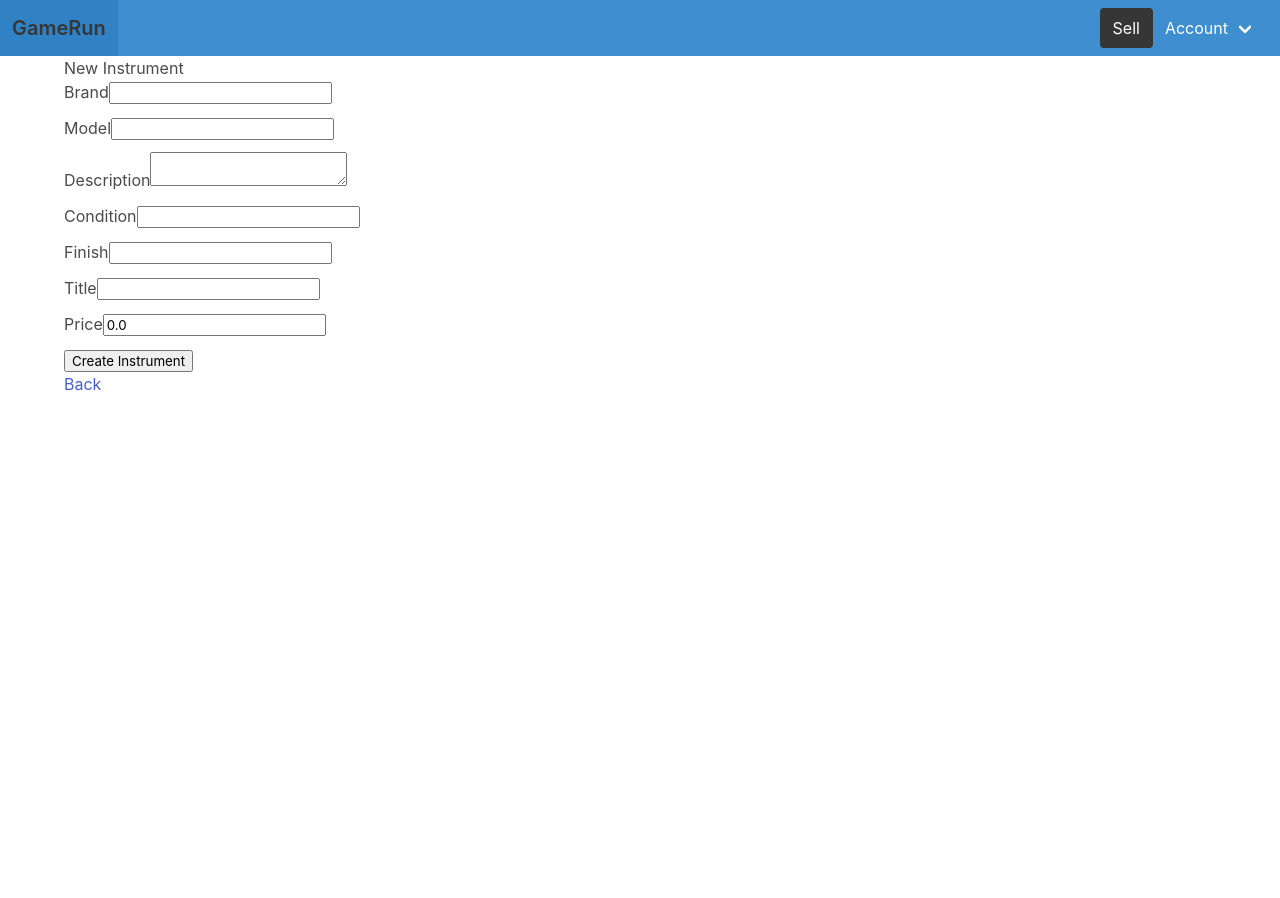
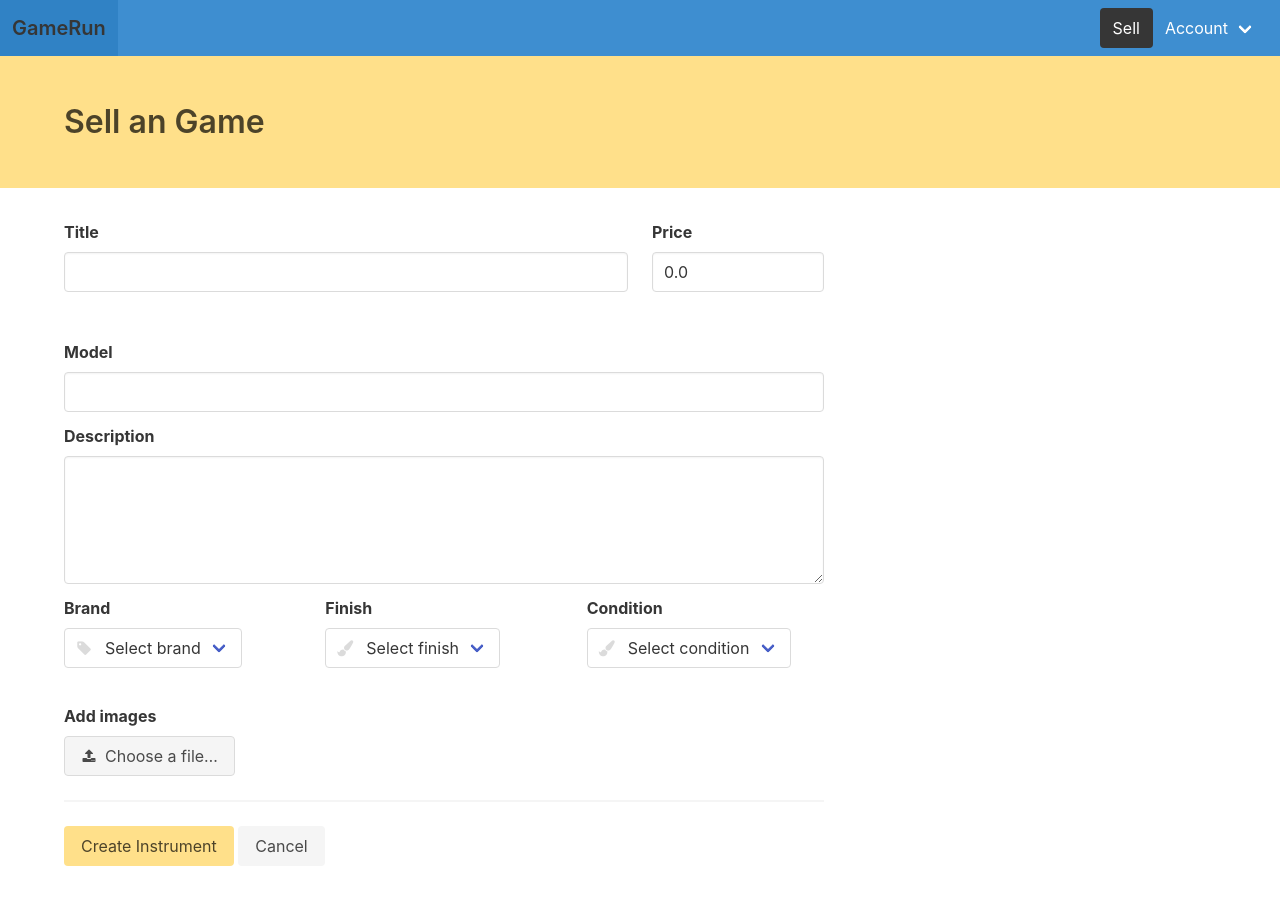
Before and after one commit to ValeriuOlar/gamestop, a Rails app: page /instruments/new in a window 1280 px wide. Before the commit the page ends 391 px from the top, so only its background shows below. Run offline with Rails 7, Linux system fonts and the light colour scheme; the visitor is signed in with stand-in values (Sample User, id 1); style sheets or scripts are compiled from the project's sources; some libraries are stand-ins or nearby versions.

Commit message:
Instrument details

```diff
--- a/app/controllers/instruments_controller.rb
+++ b/app/controllers/instruments_controller.rb
@@ -1,10 +1,11 @@
 class InstrumentsController < ApplicationController
   before_action :set_instrument, only: [:show, :edit, :update, :destroy]
+  before_action :authenticate_user!, except: [:index, :show]
 
   # GET /instruments
   # GET /instruments.json
   def index
-    @instruments = Instrument.all
+    @instruments = Instrument.all.order("created_at desc")
   end
 
   # GET /instruments/1
@@ -14,7 +15,7 @@ class InstrumentsController < ApplicationController
 
   # GET /instruments/new
   def new
-    @instrument = Instrument.new
+    @instrument = current_user.instruments.build
   end
 
   # GET /instruments/1/edit
@@ -24,7 +25,7 @@ class InstrumentsController < ApplicationController
   # POST /instruments
   # POST /instruments.json
   def create
-    @instrument = Instrument.new(instrument_params)
+    @instrument = current_user.instruments.build(instrument_params)
 
     respond_to do |format|
       if @instrument.save
@@ -69,6 +70,6 @@ class InstrumentsController < ApplicationController
 
     # Never trust parameters from the scary internet, only allow the white list through.
     def instrument_params
-      params.require(:instrument).permit(:brand, :model, :description, :condition, :finish, :title, :price)
+      params.require(:instrument).permit(:brand, :model, :description, :condition, :finish, :title, :price, :image)
     end
 end
--- a/app/models/user.rb
+++ b/app/models/user.rb
@@ -3,4 +3,5 @@ class User < ApplicationRecord
   # :confirmable, :lockable, :timeoutable, :trackable and :omniauthable
   devise :database_authenticatable, :registerable,
          :recoverable, :rememberable, :validatable
+  has_many :instruments
 end
--- a/app/views/instruments/_form.html.erb
+++ b/app/views/instruments/_form.html.erb
@@ -1,19 +1,105 @@
+<div class="columns">
+  <div class="column is-8 is-centered">
 
-<%= simple_form_for(@instrument) do |f| %>
-  <%= f.error_notification %>
-  <%= f.error_notification message: f.object.errors[:base].to_sentence if f.object.errors[:base].present? %>
+    <%= simple_form_for @instrument, html: { multipart: true } do |f| %>
+      <%= f.error_notification %>
 
-  <div class="form-inputs">
-    <%= f.input :brand %>
-    <%= f.input :model %>
-    <%= f.input :description %>
-    <%= f.input :condition %>
-    <%= f.input :finish %>
-    <%= f.input :title %>
-    <%= f.input :price %>
+        <div class="columns">
+
+          <div class="field column is-9">
+            <div class="control">
+              <%= f.input :title , required: true, input_html: { class: "input"}, wrapper: false, label_html: { class:"label" } %>
+            </div>
+          </div>
+
+          <div class="field column">
+            <div class="control">
+              <%= f.input :price, required: true, input_html: { class:"input", maxlength: 7  }, wrapper: false, label_html: { class:"label" } %>
+            </div>
+          </div>
+
+        </div>
+
+        <div class="field">
+          <div class="control">
+            <%= f.input :model, required: true, input_html: { class:"input" }, wrapper: false, label_html: { class:"label" } %>
+          </div>
+        </div>
+
+        <div class="field">
+          <div class="control">
+            <%= f.input :description, required: true, input_html: { class:"textarea" }, wrapper: false, label_html: { class:"label" } %>
+          </div>
+        </div>
+
+        <div class="columns">
+          <div class="field column is-4">
+            <div class="control">
+              <label class="label">Brand</label>
+              <div class="control has-icons-left">
+                <span class="select">
+                  <%= f.input_field :brand, collection: Instrument::BRAND, prompt: "Select brand" %>
+                </span>
+                <span class="icon is-small is-left">
+                  <i class="fa fa-tag"></i>
+                </span>
+              </div>
+            </div>
+           </div>
+
+          <div class="field column is-4">
+            <div class="control">
+              <label class="label">Finish</label>
+              <div class="control has-icons-left">
+                <span class="select">
+                  <%= f.input_field :finish, collection: Instrument::FINISH, prompt: "Select finish" %>
+                </span>
+                <span class="icon is-small is-left">
+                  <i class="fa fa-paint-brush"></i>
+                </span>
+              </div>
+            </div>
+           </div>
+
+          <div class="field column is-4">
+            <div class="control">
+              <label class="label">Condition</label>
+              <div class="control has-icons-left">
+                <span class="select">
+                  <%= f.input_field :condition, collection: Instrument::CONDITION, prompt: "Select condition" %>
+                </span>
+                <span class="icon is-small is-left">
+                  <i class="fa fa-paint-brush"></i>
+                </span>
+              </div>
+            </div>
+           </div>
+         </div>
+
+        <div class="field">
+          <div class="control">
+            <label class="label">Add images</label>
+              <div class="file">
+              <label class="file-label">
+                <%= f.input :image, as: :file, input_html: { class:"file-input instrument-image" }, label: false, wrapper: false %>
+                  <span class="file-cta">
+                    <span class="file-icon"><i class="fa fa-upload"></i></span>
+                    <span class="file-label">Choose a file…</span>
+                  </span>
+              </label>
+              </div>
+            </div>
+          </div>
+          <output id="list"></output>
+        <hr />
+
+        <div class="field is-grouped">
+          <div class="control">
+            <%= f.button :submit, class: 'button is-warning' %>
+            <%= link_to 'Cancel', instruments_path, class:'button is-light' %>
+          </div>
+        </div>
+
+      <% end %>
   </div>
-
-  <div class="form-actions">
-    <%= f.button :submit %>
-  </div>
-<% end %>
+</div>
--- a/app/views/instruments/new.html.erb
+++ b/app/views/instruments/new.html.erb
@@ -1,5 +1,15 @@
-<h1>New Instrument</h1>
+<% content_for :header do %>
+<section class="hero is-warning">
+  <div class="hero-body">
+    <div class="container">
+      <h1 class="title">
+        Sell an Game
+      </h1>
+    </div>
+  </div>
+</section>
+<% end %>
 
-<%= render 'form', instrument: @instrument %>
-
-<%= link_to 'Back', instruments_path %>
+<div class="pv4">
+  <%= render 'form', instrument: @instrument %>
+</div>
--- a/config/routes.rb
+++ b/config/routes.rb
@@ -3,6 +3,6 @@ Rails.application.routes.draw do
   devise_for :users, controllers: {
  registrations: 'registrations'
   }
-  root 'store#index'
+  root 'instruments#index'
   # For details on the DSL available within this file, see http://guides.rubyonrails.org/routing.html
 end
--- /dev/null
+++ b/db/migrate/20190409095852_add_image_to_instruments.rb
@@ -0,0 +1,5 @@
+class AddImageToInstruments < ActiveRecord::Migration[5.2]
+  def change
+    add_column :instruments, :image, :string
+  end
+end
--- /dev/null
+++ b/db/migrate/20190409100050_add_user_id_to_instruments.rb
@@ -0,0 +1,5 @@
+class AddUserIdToInstruments < ActiveRecord::Migration[5.2]
+  def change
+    add_column :instruments, :user_id, :integer
+  end
+end
```
Also changed, not shown: app/models/instrument.rb (+13 -0 lines), app/uploaders/image_uploader.rb (added, +51 -0 lines), app/views/instruments/edit.html.erb (+14 -5 lines), db/schema.rb.
